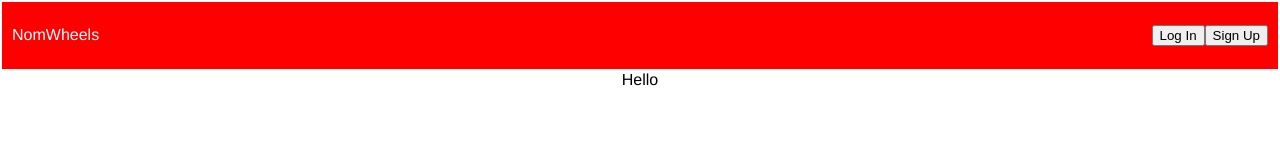
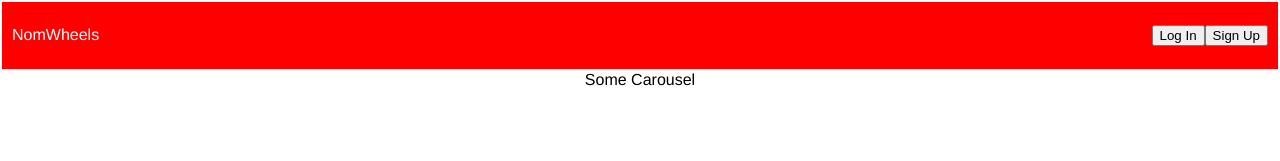
Before and after one commit to patrickw098/MERN_App, a React (Create React App) app in the folder frontend/: page /#/ in a window 1280 px wide. Shown: the top 161 px of the page. Built offline with nearby package versions, Linux system fonts and the light colour scheme.

Commit message:
pull from staging

```diff
--- /dev/null
+++ b/frontend/src/components/body.jsx
@@ -0,0 +1,32 @@
+import React from 'react';
+import { connect } from 'react-redux';
+
+import SearchBox from './search/search_box';
+
+class Body extends React.Component {
+
+    render() {
+        const { currentUser } = this.props;
+
+        return (
+            <main className="main-body">
+                { currentUser ? (
+                    <SearchBox />
+                ) : ( null ) }
+                <div className="carousel-div">
+                    Some Carousel
+                </div>
+            </main>
+        )
+    }
+}
+
+const mapStateToProps = state => ({
+    currentUser: state.session.id,
+})
+
+const mapDispatchToProps = dispatch => ({
+
+})
+
+export default connect(mapStateToProps, mapDispatchToProps)(Body);
--- a/frontend/src/components/root.jsx
+++ b/frontend/src/components/root.jsx
@@ -5,6 +5,7 @@ import { AuthRoute, ProtectedRoute } from '../utils/route_utils';
 import Greeting from './greeting/greeting';
 import Modal from './modal/modal';
 import Footer from './greeting/footer';
+import Body from './body';
 
 const Root = () => (
     <div className="app-root">
@@ -15,9 +16,7 @@ const Root = () => (
             </Link>
             <Greeting />
         </header>
-        <main className="main-body">
-            Hello
-        </main>
+        <Body />
         <Footer />
     </div>
 )
--- /dev/null
+++ b/frontend/src/components/search/search_box.jsx
@@ -0,0 +1,46 @@
+import React from 'react';
+import { connect } from 'react-redux';
+
+class SearchBox extends React.Component {
+    constructor(props) {
+        super(props);
+
+        this.state = {
+            query: ""
+        }
+
+        this.handleChange = this.handleChange.bind(this);
+    }
+
+    handleChange(e) {
+        e.preventDefault();
+
+        this.setState({
+            query: e.target.value
+        })
+    }
+
+    render() {
+        const { currentUser } = this.props;
+
+        return (
+            <div className="search-box-div">
+                <h1>Welcome, { currentUser.name }, what would you like to eat?</h1>
+                <form className="search-box-subdiv">
+                    <input onChange={this.handleChange} className="search-box-input" value={this.state.query}/>
+                    <button>Search</button>
+                </form>
+            </div>
+        )
+    }
+}
+
+const mapStateToProps = state => ({
+    currentUser: state.session,
+})
+
+const mapDispatchToProps = dispatch => ({
+
+})
+
+export default connect(mapStateToProps, mapDispatchToProps)(SearchBox);
```
